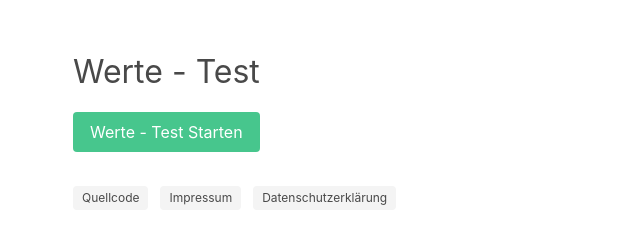
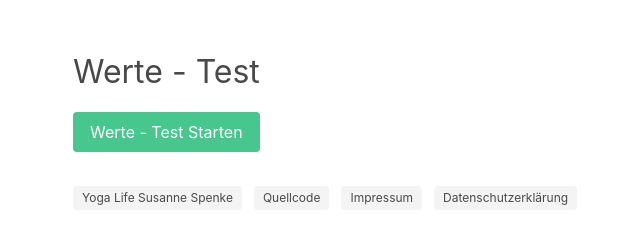
Before and after one commit to deepDiverPaul/werte-test, a plain HTML site: page index.html in a window 1280 px wide. Shown: the whole page, without its empty margins (267-907 px from the left). Drawn offline with nearby package versions, Linux system fonts and the light colour scheme.

Commit message:
add link to yoga life

```diff
--- a/index.html
+++ b/index.html
@@ -56,6 +56,9 @@
         </div>
         <div class="contents">
             <div class="field is-grouped is-grouped-multiline">
+                <div class="control">
+                        <a class="tag" target="_blank" href="https://yogalife.susannespenke.de">Yoga Life Susanne Spenke</a>
+                </div>
                 <div class="control">
                         <a class="tag" target="_blank" href="https://github.com/deepDiverPaul/werte-test">Quellcode</a>
                 </div>
```
